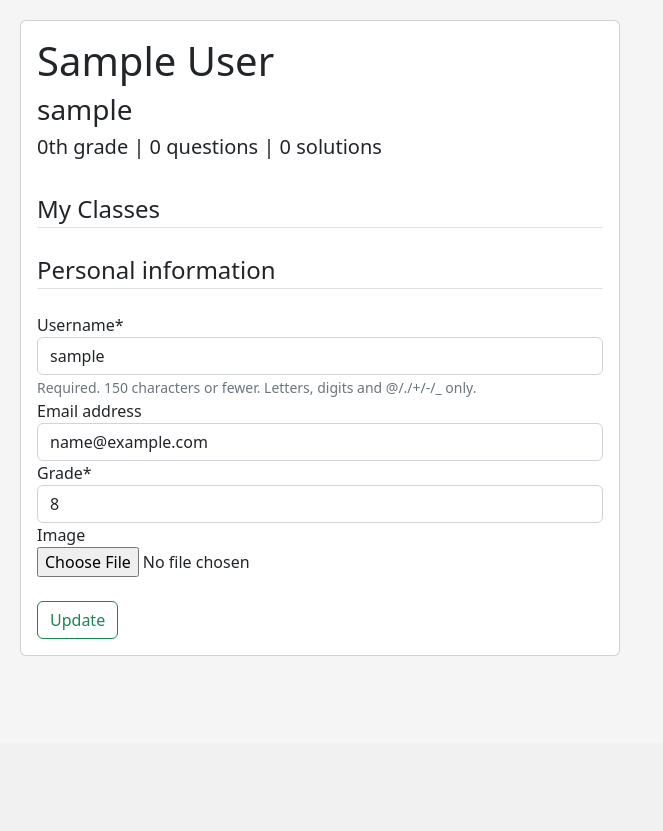
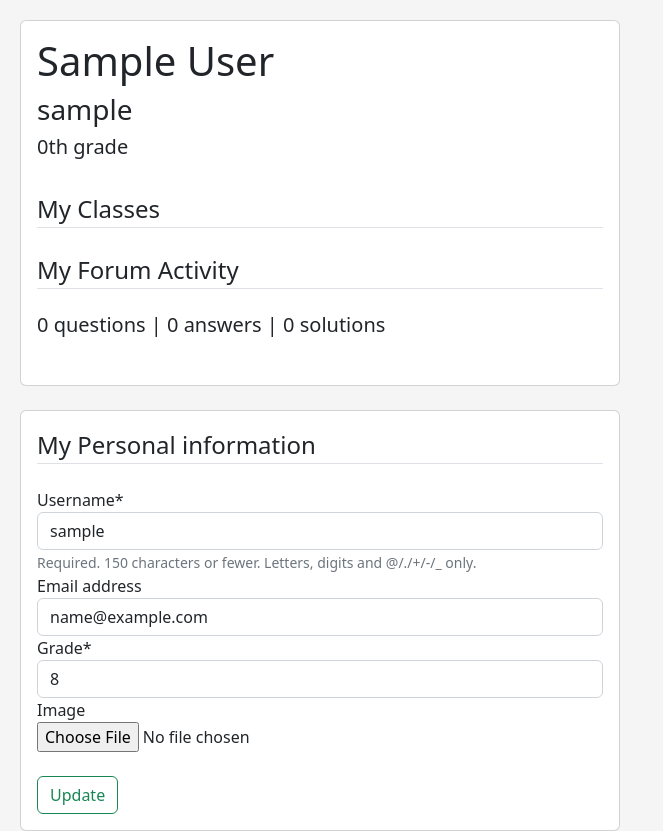
Before and after one commit to JackPadalino/amscsapp, a Django app: page /users/profile/ in a window 1280 px wide. Shown: the part 57-888 px from the top of the page, without its empty margins (0-663 px from the left). Before the commit the page ends 713 px from the top, so only its background shows below. Run offline with Django 4.2, Linux system fonts and the light colour scheme; the visitor is signed in with stand-in values (Sample User, id 1); data that the repository does not hold is empty; some libraries are stand-ins or nearby versions.

Commit message:
updated profile view and profile layout

```diff
--- a/users/templates/users/profile.html
+++ b/users/templates/users/profile.html
@@ -10,18 +10,28 @@
 {% endif %}
 <div class="card profile-card">
     <div class="card-body profile-card-body">
-        <form method='POST'>
         <fieldset class='form-group'>
             <h1>{{ user.first_name }} {{ user.last_name }}</h1>
             <h3>{{ user.username }}</h3>
-                <h5>{{ user.profile.grade }}th grade | {{ num_user_questions }} questions | {{ num_user_solutions }} solutions</h5>
+            <h5>{{ user.profile.grade }}th grade</h5>
             <br>
             <legend class='border-bottom mb-4'>My Classes</legend>
             {% for class in classes %}
                 <p><a href="{% url 'classroom-classroom-main' class.title class.pk %}">{{ class.title}}</a></p>
             {% endfor %}
             <br>
-                <legend class='border-bottom mb-4'>Personal information</legend>
+            <legend class='border-bottom mb-4'>My Forum Activity</legend>
+            <h5> {{ user_questions }} questions | {{ user_answers }} answers | {{ user_solutions }} solutions</h5>
+            <br>
+        </fieldset>
+    </div>
+</div>
+<br>
+<div class="card profile-card">
+    <div class="card-body profile-card-body">
+        <form method='POST'>
+            <fieldset class='form-group'>
+                <legend class='border-bottom mb-4'>My Personal information</legend>
                 {% csrf_token %}
                 {{ u_form|crispy }}
                 {{ p_form|crispy }}
--- a/users/views.py
+++ b/users/views.py
@@ -61,14 +61,16 @@ def profile(request):
         u_form = UserUpdateForm(instance=request.user)
         p_form = ProfileUpdateForm(instance=request.user.profile)
     classes = request.user.profile.classes.all()
-    num_user_questions = len(request.user.questions.all())
-    num_user_solutions = len(request.user.answers.filter(solution=True))
+    user_questions = len(request.user.questions.all())
+    user_answers = len(request.user.answers.all())
+    user_solutions = len(request.user.answers.filter(solution=True))
     context = {
         'title':'My Profile',
         'u_form':u_form,
         'p_form':p_form,
         'classes':classes,
-        'num_user_questions':num_user_questions,
-        'num_user_solutions':num_user_solutions
+        'user_questions':user_questions,
+        'user_answers':user_answers,
+        'user_solutions':user_solutions
     }
     return render(request,'users/profile.html',context)
```
Lines whose indentation alone changed are shown as unchanged.
